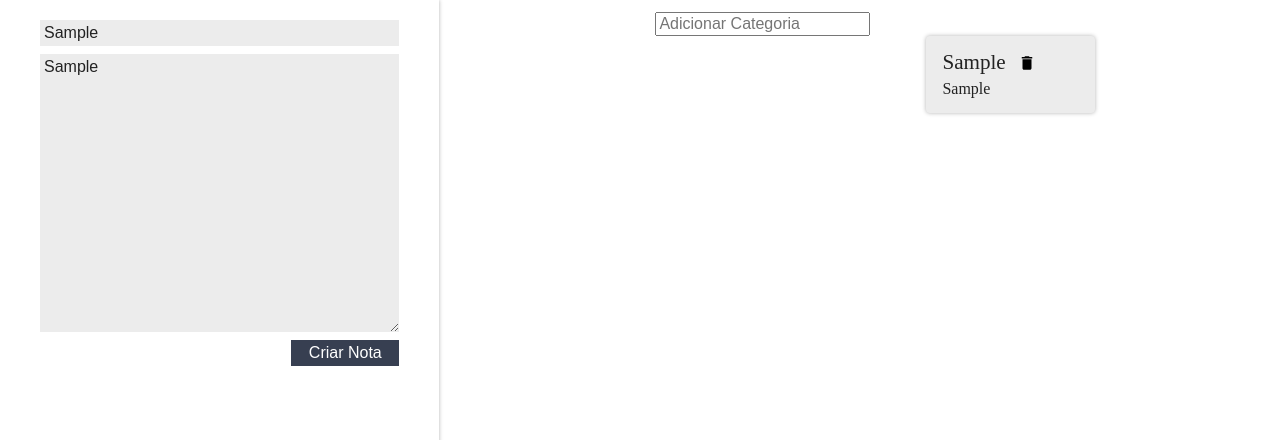
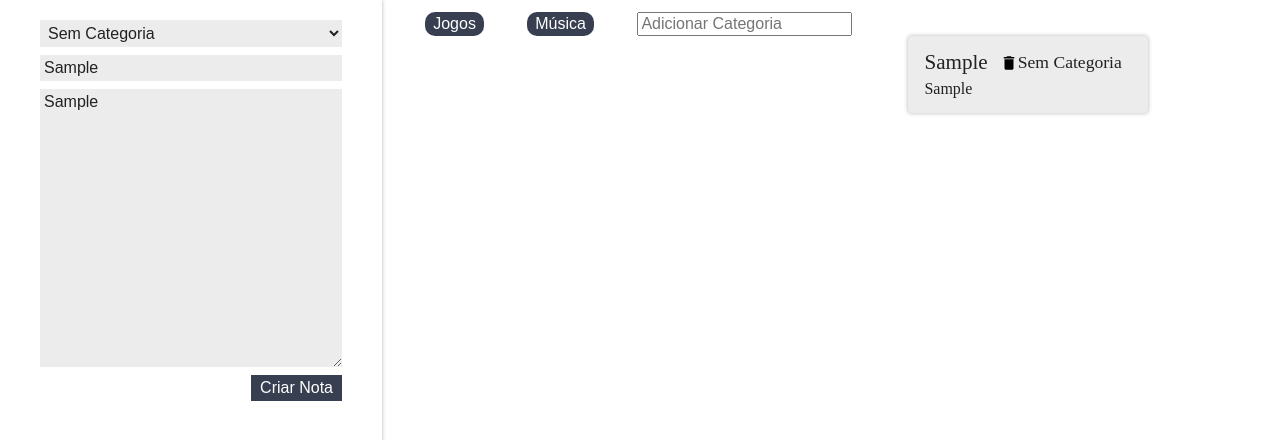
Before and after one commit to VicenteLamberti/curso-react-ceep, a React (Create React App) app: page / in a window 1280 px wide. Both pictures are taken after typing "Sample", "Sample" into the empty fields and a click on the button "Criar Nota". Shown: the top 440 px of the page. Built offline with nearby package versions, Linux system fonts and the light colour scheme; the HTML template or start-up script is replaced by a standard one.

Commit message:
Criando combo de categorias, e associando uma categoria ao card de nota

```diff
--- a/src/App.js
+++ b/src/App.js
@@ -11,11 +11,11 @@
 
     this.state = {
       notas: [],
-      categorias:[]
+      categorias:["Jogos","Música"]
     };
   }
-  criarNota(titulo, texto) {
-    const novaNota = { titulo, texto };
+  criarNota(titulo, texto, categoria) {
+    const novaNota = { titulo, texto, categoria};
     const novoArrayDeNotas = [...this.state.notas, novaNota];
     const novoEstado = {
       notas: novoArrayDeNotas
@@ -42,7 +42,7 @@
   render() {
     return (
       <section className="conteudo">
-        <FormularioCadastro criarNota={this.criarNota.bind(this)} />
+        <FormularioCadastro categorias={this.state.categorias} criarNota={this.criarNota.bind(this)} />
         <main className="conteudo-principal">
           <ListaDeCategorias categorias={this.state.categorias} adicionarCategoria={this.adicionarCategoria.bind(this)}/>
         </main>
--- a/src/components/CardNota/CardNota.jsx
+++ b/src/components/CardNota/CardNota.jsx
@@ -16,6 +16,7 @@
           <h3 className="card-nota_titulo">{this.props.titulo}</h3>
            <DeleteImg onClick={this.apagar.bind(this)}/>
            {/* <img src={deleteSVG}/> Assim 1  */}
+           <h4>{this.props.categoria}</h4>
         </header>
         <p className="card-nota_texto">{this.props.texto}</p>
 
--- a/src/components/FormularioCadastro/FormularioCadastro.jsx
+++ b/src/components/FormularioCadastro/FormularioCadastro.jsx
@@ -6,6 +6,7 @@
     super(props);
     this.titulo="";
     this.texto="";
+    this.categoria="Sem Categoria"
 
 
 
@@ -27,15 +28,24 @@
     evt.preventDefault();
     evt.stopPropagation();
     console.log(this.props)
-    this.props.criarNota(this.titulo,this.texto);
+    this.props.criarNota(this.titulo,this.texto,this.categoria);
   }
-
+  _handleMudancaCategoria(evt){
+    evt.stopPropagation();
+    this.categoria = evt.target.value;
+  }
 
   render() {
     return (
       <form className="form-cadastro "
         onSubmit={this._criarNota.bind(this)}
       >
+        <select onChange={this._handleMudancaCategoria.bind(this)} className="form-cadastro_input">
+          <option>Sem Categoria</option>
+          {this.props.categorias.map(categoria =>{
+            return <option>{categoria}</option>
+          })}
+        </select>
         <input
           type="text"
           placeholder="Título"
--- a/src/components/ListaDeNotas/ListaDeNotas.jsx
+++ b/src/components/ListaDeNotas/ListaDeNotas.jsx
@@ -12,7 +12,9 @@
               indice = {index}
               apagarNota={this.props.apagarNota}
               titulo={nota.titulo}
-              texto={nota.texto}/>
+              texto={nota.texto}
+              categoria={nota.categoria}/>
+
             </li>
           );
         })}
```
